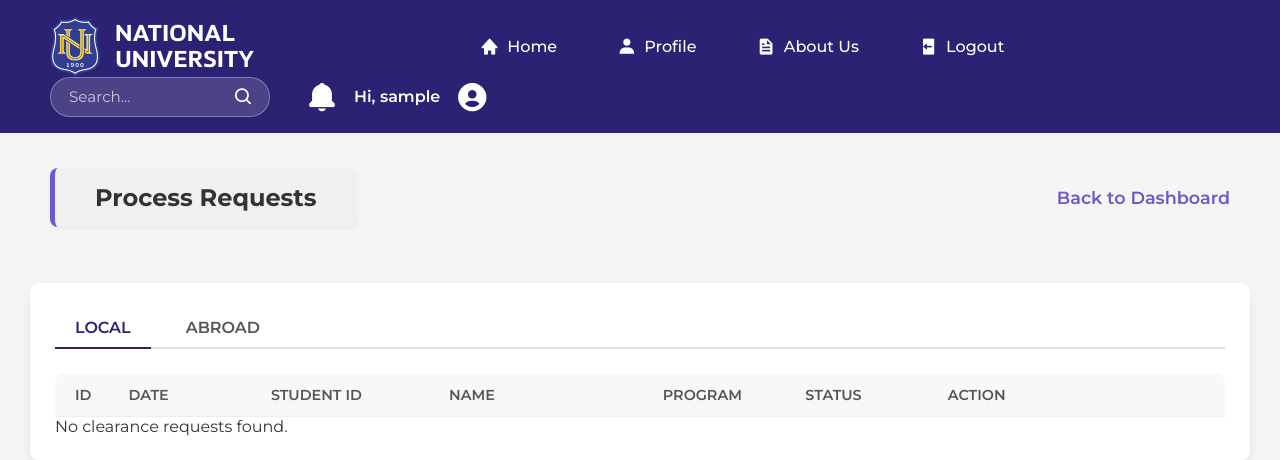
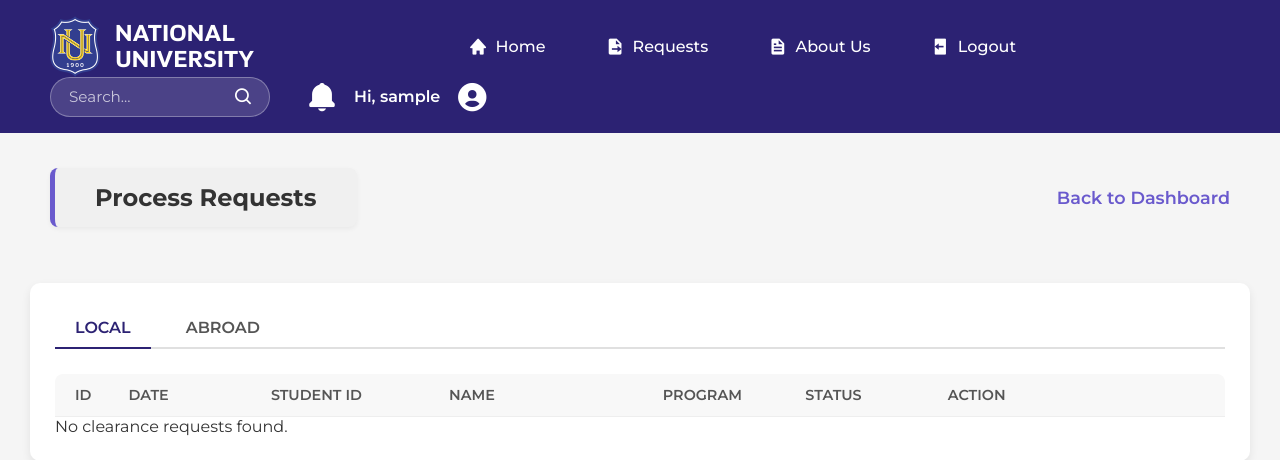
Before and after one commit to ardfaiyaz/WEBDEV-PROJECT, a PHP site: page /WEBDEV/pages/admin-request-stubs.php in a window 1280 px wide. Shown: the top 460 px of the page. Run offline with PHP 8.4, Linux system fonts and the light colour scheme; the visitor is signed in with stand-in values (Sample User, id 1); data that the repository does not hold is empty.

Commit message:
profile buton removed

```diff
--- a/pages/admin-request-stubs.php
+++ b/pages/admin-request-stubs.php
@@ -216,8 +216,8 @@ $js_version = time(); // Using timestamp to ensure a unique version on every loa
         <nav class="top-navbar">
             <ul class="navbar-menu">
                 <li class="menu-item"><a href="admin-index.php"><i class='bx bxs-home icon-sidebar'></i> Home</a></li>
-                <li class="menu-item"><a href="#"><i class='bx bxs-user icon-sidebar'></i> Profile</a></li>
-                <li class="menu-item"><a href="About-us.html"><i class='bx bxs-file icon-sidebar'></i> About Us</a></li>
+                <li class="menu-item"><a href="clearance-request.php"><i class='bx bxs-file-export icon-sidebar'></i> Requests</a></li>
+                <li class="menu-item"><a href="about-us.html"><i class='bx bxs-file icon-sidebar'></i> About Us</a></li>
                 <li class="menu-item"><a href="../php/logout.php"><i class='bx bxs-log-out icon-sidebar'></i> Logout</a></li>
             </ul>
         </nav>
```
